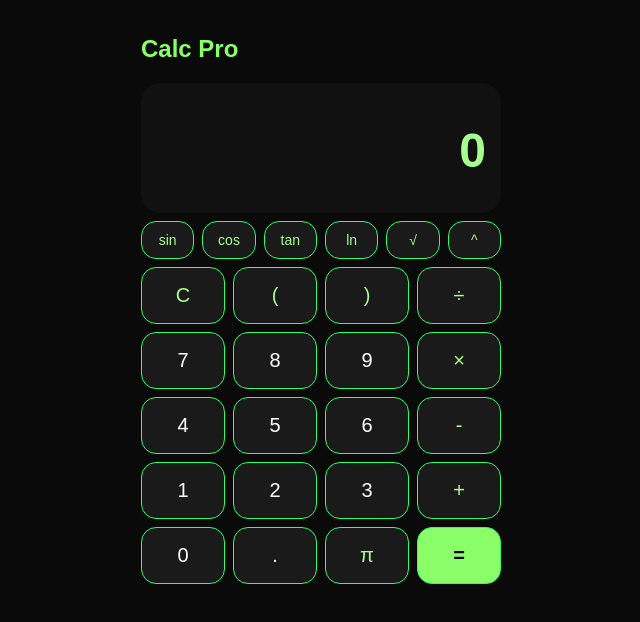
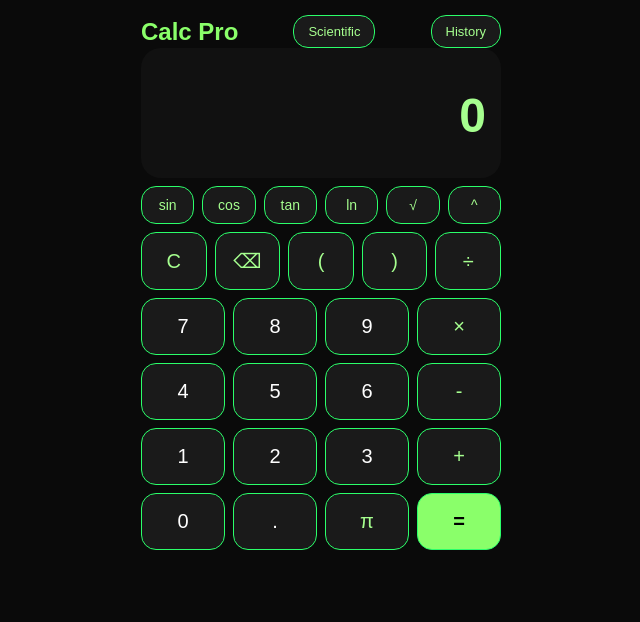
Before and after one commit to stackorbitstudio/calc-pro, a plain HTML site: page index.html in a window 1280 px wide. Shown: the whole page, without its empty margins (319-959 px from the left). Drawn offline with Linux system fonts and the light colour scheme.

Commit message:
Update index.html

```diff
--- a/index.html
+++ b/index.html
@@ -6,10 +6,13 @@
 <style>
 body{background:#0a0a0a;color:#a6ff8f;font-family:sans-serif;display:flex;justify-content:center;margin:0}
 .app{width:360px;padding:15px}
-h2{color:#8aff6a}
+.top{display:flex;justify-content:space-between;align-items:center}
+h2{color:#8aff6a;margin:0}
+.top button{flex:none;padding:8px 14px;font-size:13px}
 #screen{background:#111;border-radius:20px;padding:15px;text-align:right;min-height:100px}
 #expr{font-size:18px;color:#ccc;min-height:25px;word-break:break-all}
 #result{font-size:48px;font-weight:bold}
+#history{background:#111;border-radius:15px;padding:10px;margin-top:10px;display:none;max-height:120px;overflow:auto;font-size:14px;color:#ccc}
 .row{display:flex;gap:8px;margin-top:8px}
 button{flex:1;padding:16px;font-size:20px;border-radius:15px;border:1px solid #2bff6a;background:#1a1a1a;color:#a6ff8f}
 button.num{color:#fff}
@@ -19,9 +22,10 @@ button.num{color:#fff}
 </head>
 <body>
 <div class="app">
-<h2>Calc Pro</h2>
+<div class="top"><h2>Calc Pro</h2><button onclick="toggleMode()" id="modeBtn">Scientific</button><button onclick="showHistory()">History</button></div>
 <div id="screen"><div id="expr"></div><div id="result">0</div></div>
-<div class="row">
+<div id="history"></div>
+<div class="row" id="sciRow">
 <button class="sci" onclick="add('sin(')">sin</button>
 <button class="sci" onclick="add('cos(')">cos</button>
 <button class="sci" onclick="add('tan(')">tan</button>
@@ -31,6 +35,7 @@ button.num{color:#fff}
 </div>
 <div class="row">
 <button onclick="clr()">C</button>
+<button onclick="back()">⌫</button>
 <button onclick="add('(')">(</button>
 <button onclick="add(')')">)</button>
 <button onclick="add('/')">÷</button>
@@ -61,13 +66,16 @@ button.num{color:#fff}
 </div>
 </div>
 <script>
-let e='';
+let e='', hist=[], isSci=true;
 function add(v){e+=v;document.getElementById('expr').innerText=e;}
 function clr(){e='';document.getElementById('expr').innerText='';document.getElementById('result').innerText='0';}
+function back(){e=e.slice(0,-1);document.getElementById('expr').innerText=e;}
+function toggleMode(){isSci=!isSci;document.getElementById('sciRow').style.display=isSci?'flex':'none';document.getElementById('modeBtn').innerText=isSci?'Scientific':'Normal';}
+function showHistory(){let h=document.getElementById('history');h.style.display=h.style.display=='block'?'none':'block';h.innerHTML=hist.length?hist.join('<br>'):'No History Yet';}
 function calc(){
 try{
 let x=e.replace(/sin\(/g,'Math.sin(').replace(/cos\(/g,'Math.cos(').replace(/tan\(/g,'Math.tan(');
-document.getElementById('result').innerText=eval(x);
+let r=eval(x);document.getElementById('result').innerText=r;hist.unshift(e+' = '+r);if(hist.length>20)hist.pop();
 }catch{ document.getElementById('result').innerText='Error'; }
 }
 </script>
```
